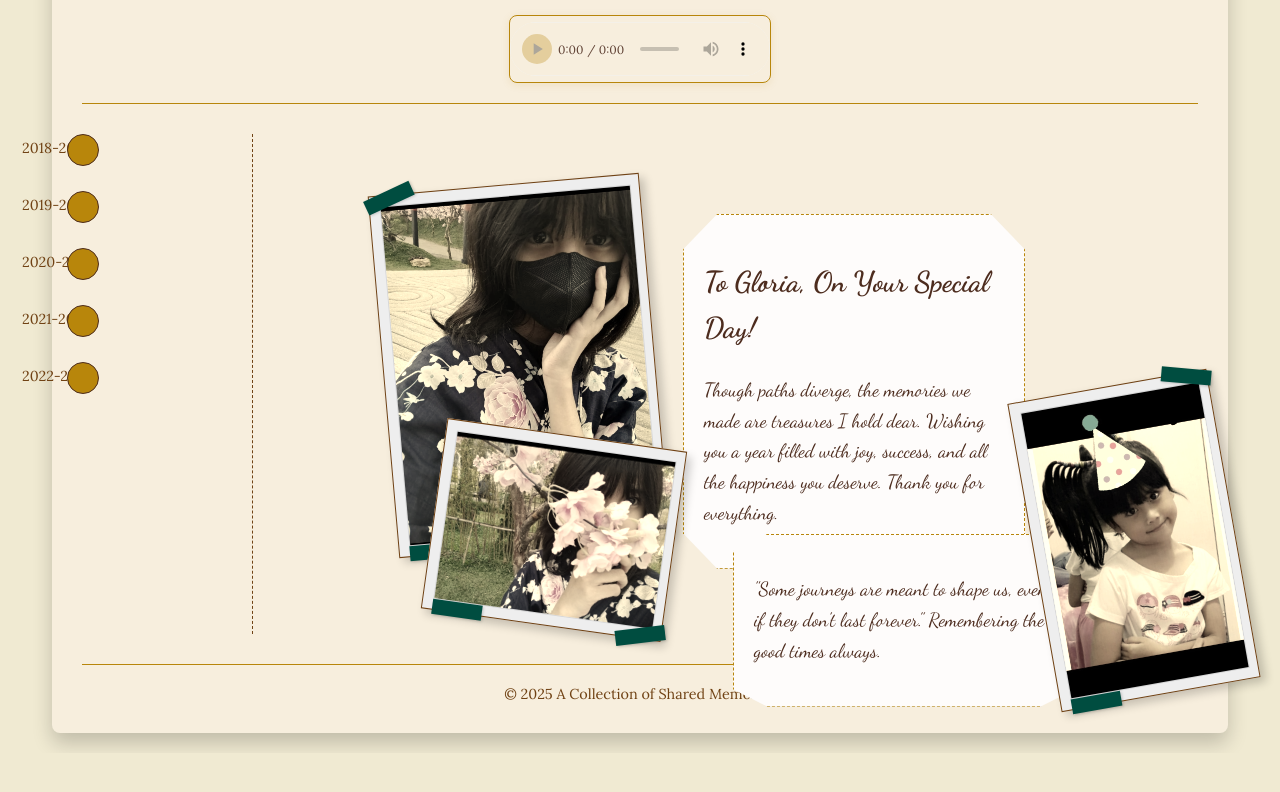
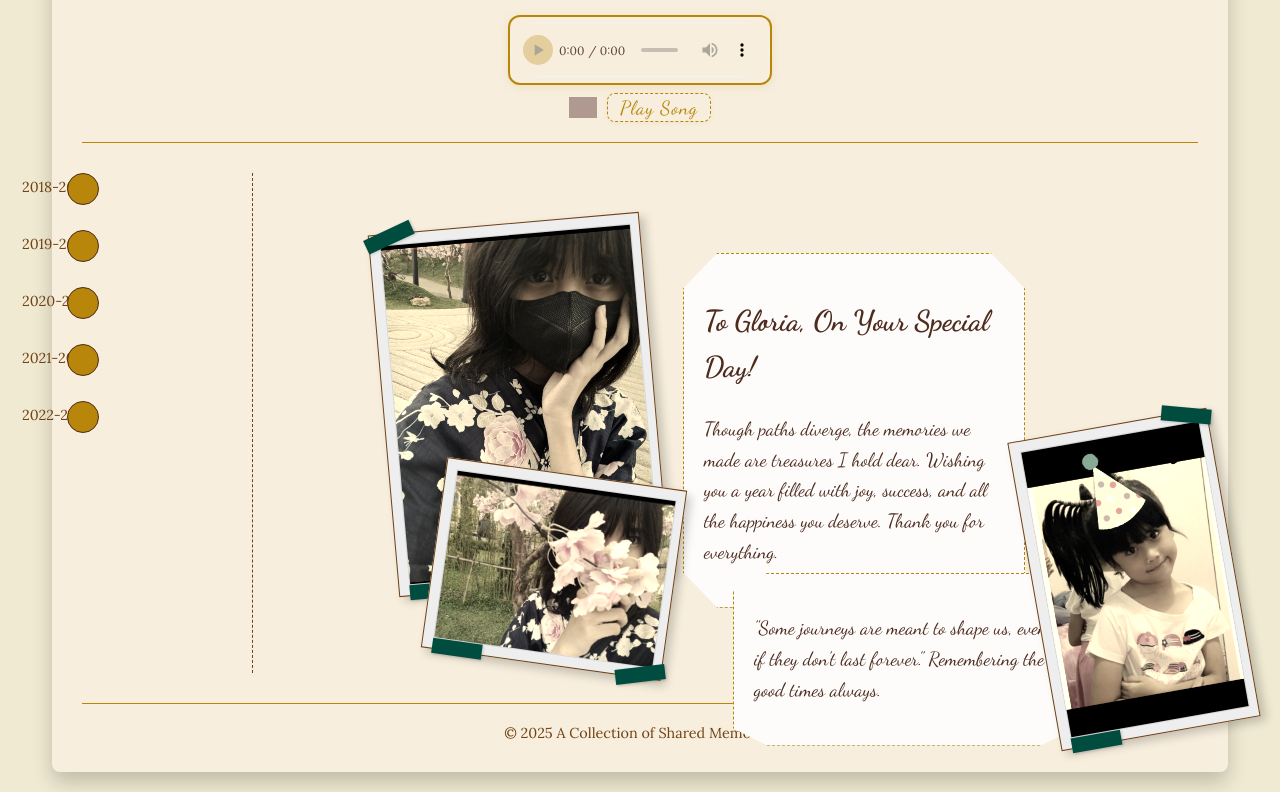
Before and after one commit to Althur-Nix/glue-scrapbook, a plain HTML site: page index.html in a window 1280 px wide. Shown: the part 112-904 px from the top of the page. Before the commit the page ends 865 px from the top, so only its background shows below. Drawn offline with nearby package versions, Linux system fonts and the light colour scheme; grey boxes are pictures that could not be loaded.

Commit message:
pesan update

```diff
--- a/index.html
+++ b/index.html
@@ -3,7 +3,7 @@
   <head>
     <meta charset="UTF-8" />
     <meta name="viewport" content="width=device-width, initial-scale=1.0" />
-    <title>A Collection of Shared Memories</title>
+    <title>Happy Birthday, Gloo!</title>
     <link rel="stylesheet" href="style.css" />
     <!-- Google Fonts (Playfair Display, Lora, Dancing Script) -->
     <link
@@ -15,10 +15,16 @@
     <div class="scrapbook-container">
       <header class="scrapbook-header">
         <h1>Happy Birthday</h1>
-        <audio controls>
-          <source src="nothing.mp3" type="audio/mpeg" />
-          Your browser does not support the audio element.
-        </audio>
+        <div class="audio-player-wrapper">
+          <audio id="audio" controls>
+            <source src="nothing.mp3" type="audio/mpeg" />
+            Your browser does not support the audio element.
+          </audio>
+          <div class="audio-decor">
+            <span class="audio-icon"></span>
+            <span class="audio-label">Play Song</span>
+          </div>
+        </div>
       </header>
 
       <main class="scrapbook-content-area">
--- a/style.css
+++ b/style.css
@@ -37,25 +37,56 @@ body {
   text-shadow: 1px 1px 2px rgba(0, 0, 0, 0.1);
 }
 
-.scrapbook-header audio {
+.audio-player-wrapper {
+  display: flex;
+  flex-direction: column;
+  align-items: center;
   margin-top: 18px;
+  position: relative;
+}
+
+.audio-player-wrapper audio {
   width: 260px;
-  background: transparent;
-  border-radius: 8px;
+  background: #f7eedd;
+  border-radius: 12px;
   box-shadow: 0 2px 8px rgba(184, 134, 11, 0.12);
   outline: none;
-  border: 1px solid #b8860b;
+  border: 2px solid #b8860b;
   padding: 6px 0;
-  display: block;
-  margin-left: auto;
-  margin-right: auto;
+}
+
+.audio-decor {
+  display: flex;
+  align-items: center;
+  gap: 10px;
+  margin-top: 8px;
+}
+
+.audio-icon {
+  width: 28px;
+  height: 28px;
+  background: url("https://cdn-icons-png.flaticon.com/512/727/727245.png")
+    no-repeat center/contain;
+  filter: sepia(0.5) hue-rotate(-30deg) brightness(0.9);
+}
+
+.audio-label {
+  font-family: "Dancing Script", cursive;
+  color: #b8860b;
+  font-size: 1.2em;
+  letter-spacing: 1px;
+  background: #f7eedd;
+  padding: 2px 12px;
+  border-radius: 8px;
+  border: 1px dashed #b8860b;
+  box-shadow: 0 1px 4px rgba(184, 134, 11, 0.08);
 }
 
 /* Custom play button for audio (only works on browsers that support ::-webkit-media-controls) */
 audio::-webkit-media-controls-panel {
   background-color: #f7eedd;
-  border-radius: 8px;
-  border: 1px solid #b8860b;
+  border-radius: 12px;
+  border: 2px solid #b8860b;
 }
 
 audio::-webkit-media-controls-play-button {
```
